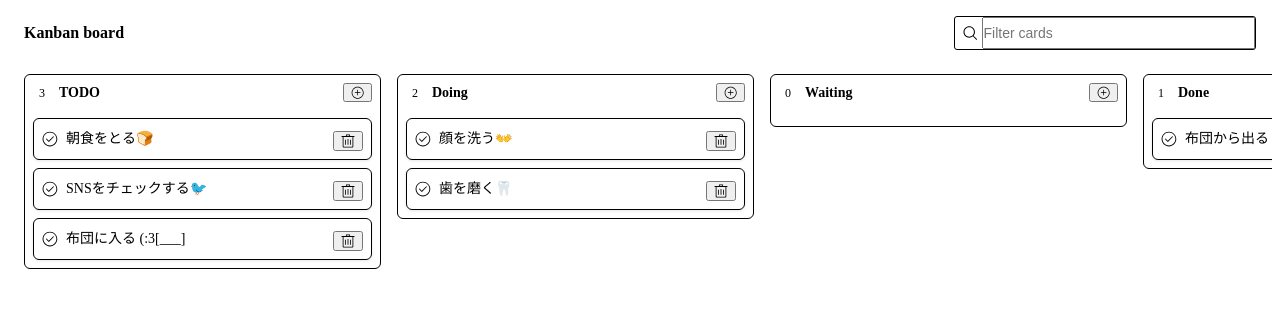
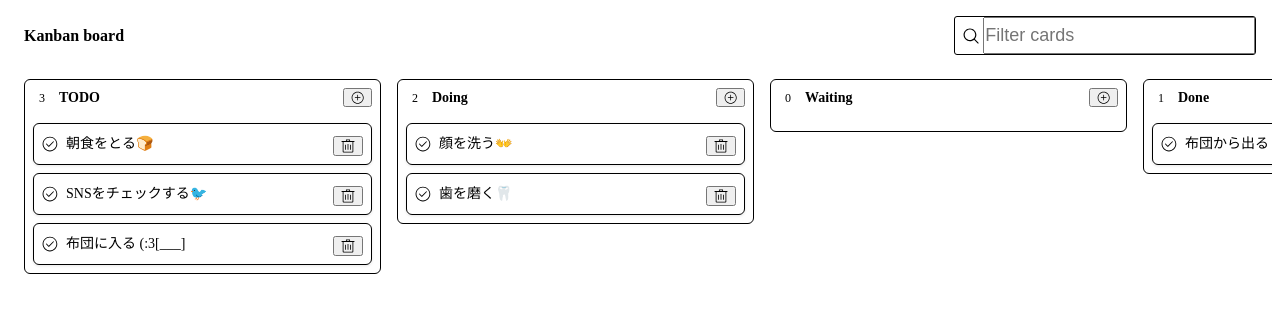
Before and after one commit to atsu0203/kanban-board, a React (Create React App) app: page / in a window 1280 px wide. Shown: the top 312 px of the page. Built offline with nearby package versions, Linux system fonts and the light colour scheme.

Commit message:
カードフィルターのCSSの変更

```diff
--- a/src/CardFilter.tsx
+++ b/src/CardFilter.tsx
@@ -13,7 +13,10 @@ export function CardFilter({
   return (
     <Container>
       <SearchIcon />
-      <Input placeholder="Filter cards" />
+      <Input placeholder="Filter cards"
+      value={value}
+      onChange={ev => onChange?.(ev.currentTarget.value)}
+      />
     </Container>
   )
 }
@@ -28,15 +31,16 @@ const Container = styled.label`
 
 const SearchIcon = styled(_SearchIcon)`
   margin: 0 4px 0 8px;
-  font-size: 16px;
+  font-size: 18px;
   color: ${color.Silver};
 `
 
 const Input = styled.input.attrs({ type: 'search' })`
   width: 100%;
   padding: 6px 8px 6px 0;
+  background-color: ${color.Navy};
   color: ${color.White};
-  font-size: 14px;
+  font-size: 18px;
 
   :focus {
     outline: none;
```
